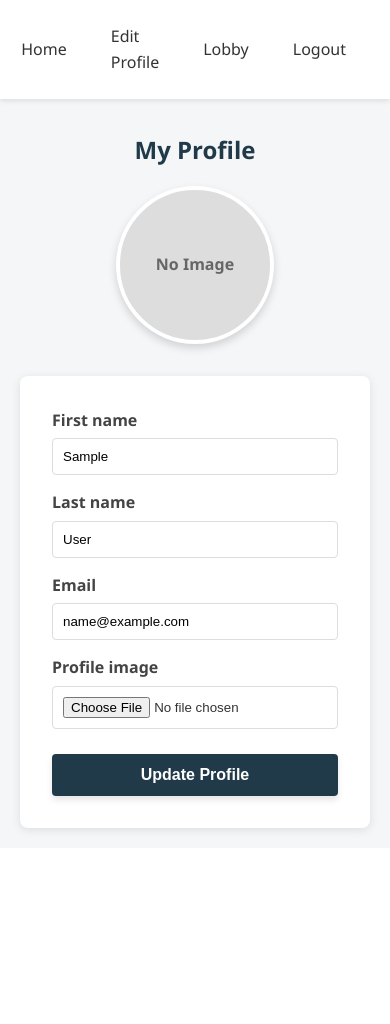
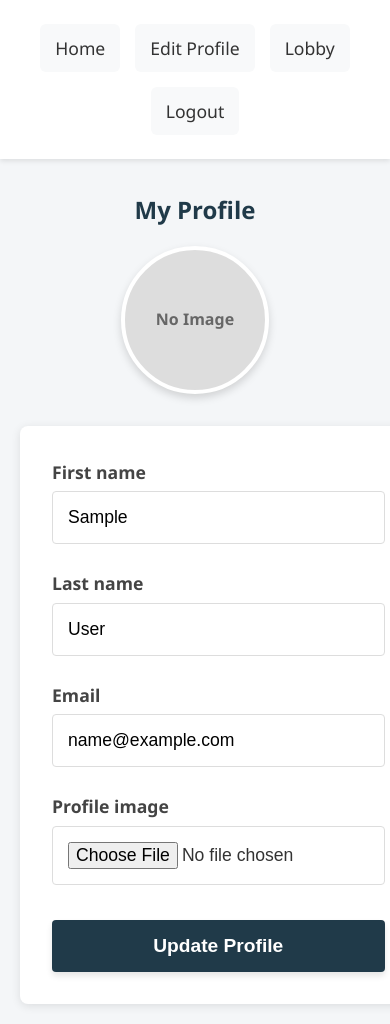
Before and after one commit to jtutor26/video_chat, a Django app: page /profile/ in a window 390 px wide. Before the commit the page ends 837 px from the top, so only its background shows below. Run offline with Django 5.2, Linux system fonts and the light colour scheme; the visitor is signed in with stand-in values (Sample User, id 1).

Commit message:
mobile styles

```diff
--- a/static/css/main.css
+++ b/static/css/main.css
@@ -86,3 +86,36 @@ body > h2, body > main, body > div, .content-wrapper {
     padding-bottom: 5px;
     color: var(--primary-color);
 }
+
+/* --- Mobile Responsive Styles (Add to bottom of main.css) --- */
+@media screen and (max-width: 768px) {
+    /* Stack navigation items or wrap them nicely */
+    nav {
+        justify-content: center;
+        flex-wrap: wrap;
+        padding: 1.5rem 1rem; /* More vertical padding */
+        gap: 15px;            /* More space between links */
+    }
+
+    nav a {
+        font-size: 1.1rem;    /* Bigger text */
+        padding: 10px 15px;   /* Larger touch target */
+        background-color: #f8f9fa; /* Slight background to make them look like buttons */
+        border-radius: 6px;
+    }
+
+    /* Shrink the big homepage title slightly less than before */
+    .title {
+        font-size: 2.5rem;
+        margin-top: 2rem;
+    }
+
+    /* Adjust content padding */
+    body > h2, body > main, body > div, .content-wrapper {
+        padding: 0 20px;
+    }
+
+    p {
+        font-size: 1.1rem; /* Make general text easier to read */
+    }
+}
--- a/static/css/users.css
+++ b/static/css/users.css
@@ -122,3 +122,39 @@ form + p a {
     font-weight: 600;
     color: #203A49;
 }
+
+/* --- Mobile Responsive Styles (Add to bottom of users.css) --- */
+@media screen and (max-width: 768px) {
+    /* Make forms take up most of the screen width */
+    form {
+        max-width: 100%;
+        width: 95%;       /* Almost full width */
+        padding: 2rem;    /* Generous padding */
+        margin-top: 20px;
+    }
+
+    /* Make input fields taller and text larger */
+    form input[type="text"],
+    form input[type="password"],
+    form input[type="email"],
+    form input[type="file"] {
+        padding: 15px;        /* Taller inputs for easier tapping */
+        font-size: 1.1rem;    /* Larger text inside inputs */
+        margin-bottom: 10px;
+    }
+
+    /* Make the submit button big and bold */
+    button[type="submit"] {
+        padding: 15px;
+        font-size: 1.2rem;
+    }
+
+    form label {
+        font-size: 1.1rem;
+    }
+
+    .profile-img, .no-image-placeholder {
+        width: 140px;     /* Kept reasonably large */
+        height: 140px;
+    }
+}
```
Also changed, not shown: static/css/videochats.css (+54 -0 lines).
